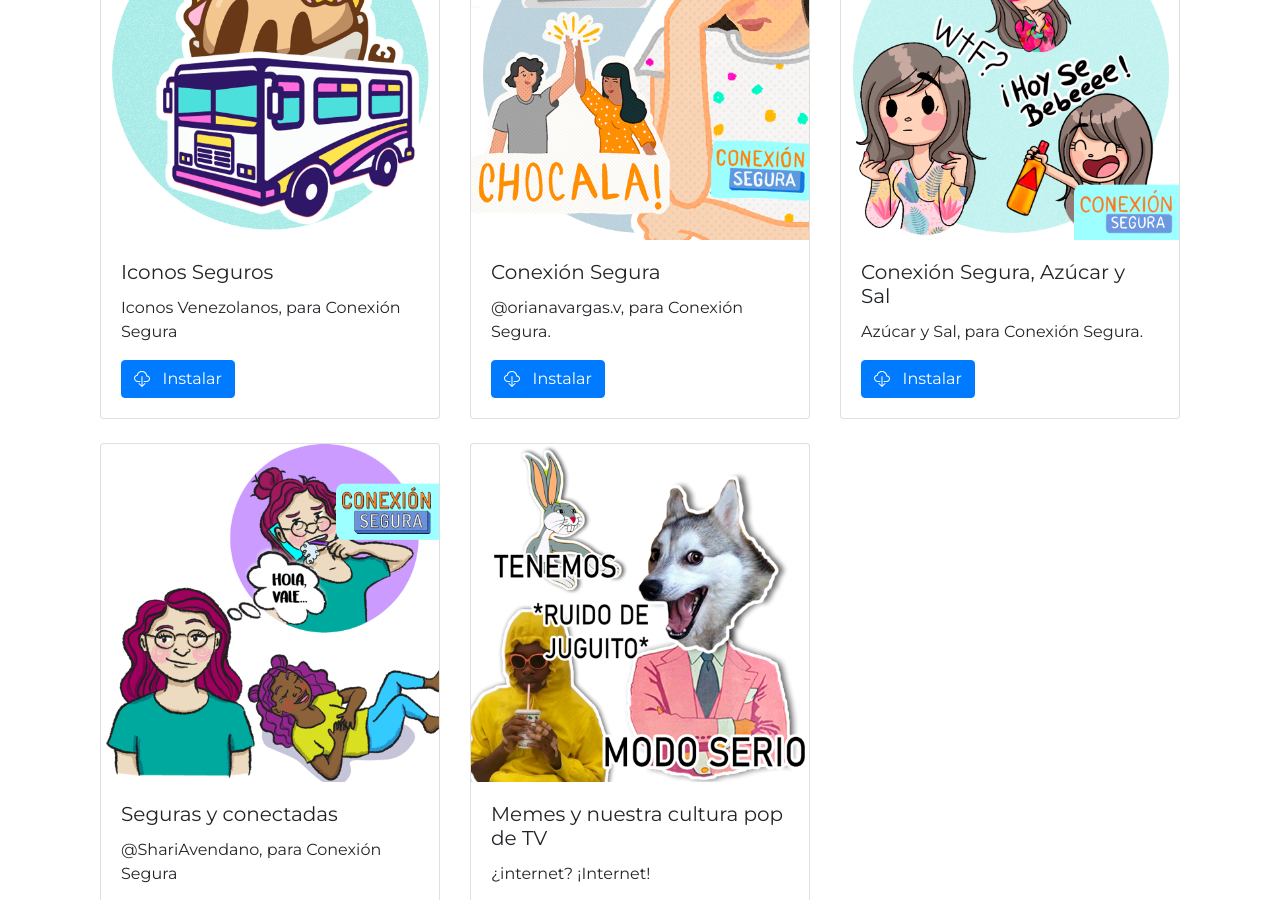
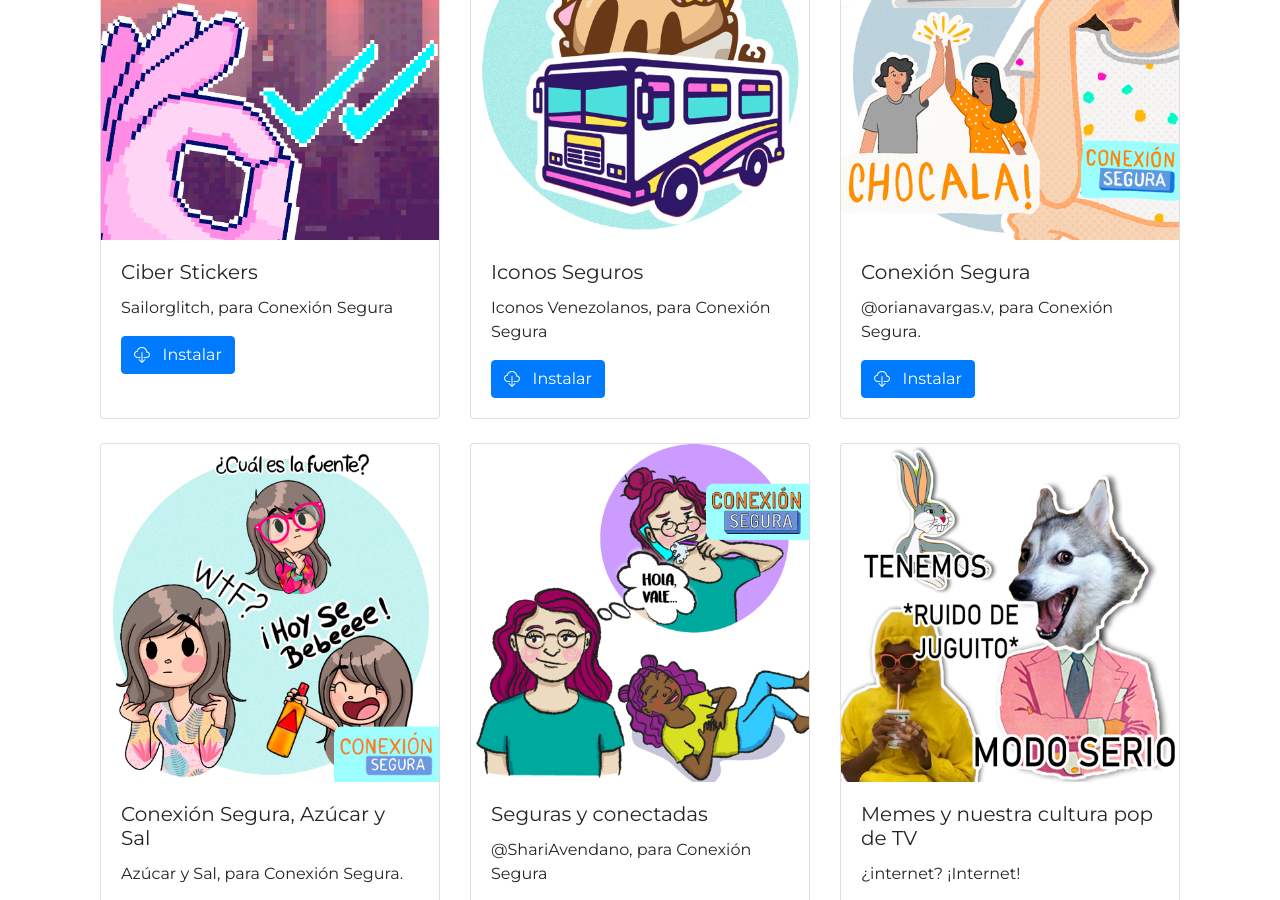
Before and after one commit to VEinteligente/conexion_segura, a Jekyll site: the page built from stickers.md, in a window 1280 px wide and 900 px high, scrolled down 686 px. Built offline with Jekyll 4.4.1, drawn with Linux system fonts in a browser that asks for light colours; nearby versions of some CDN libraries; comment, search, counter and statistics services are not loaded.

Commit message:
add sailor glitch sticker

```diff
--- a/_data/stickers.yml
+++ b/_data/stickers.yml
@@ -1,3 +1,7 @@
+- src: https://signal.art/addstickers/#pack_id=b28c1753c8d1cefa9449f6082dff54f2&pack_key=1acea82eb76a65156098ba4a415d21e0a9e69f0a6d6730058c2e5dbb7afabea8
+  src-img: /assets/img/stickers/glitch.png
+  title: Ciber Stickers
+  description: "Sailorglitch, para Conexión Segura"
 
 - src: https://signal.art/addstickers/#pack_id=28aac66d4f5ec3674a51901cfe165038&pack_key=2532234e5b7c2b80b54e7fb0f433a25de81f73137530d73e6e719241d101b2ae
   src-img: /assets/img/stickers/IV.png
```
Also changed, not shown: assets/img/stickers/glitch.png (added).
